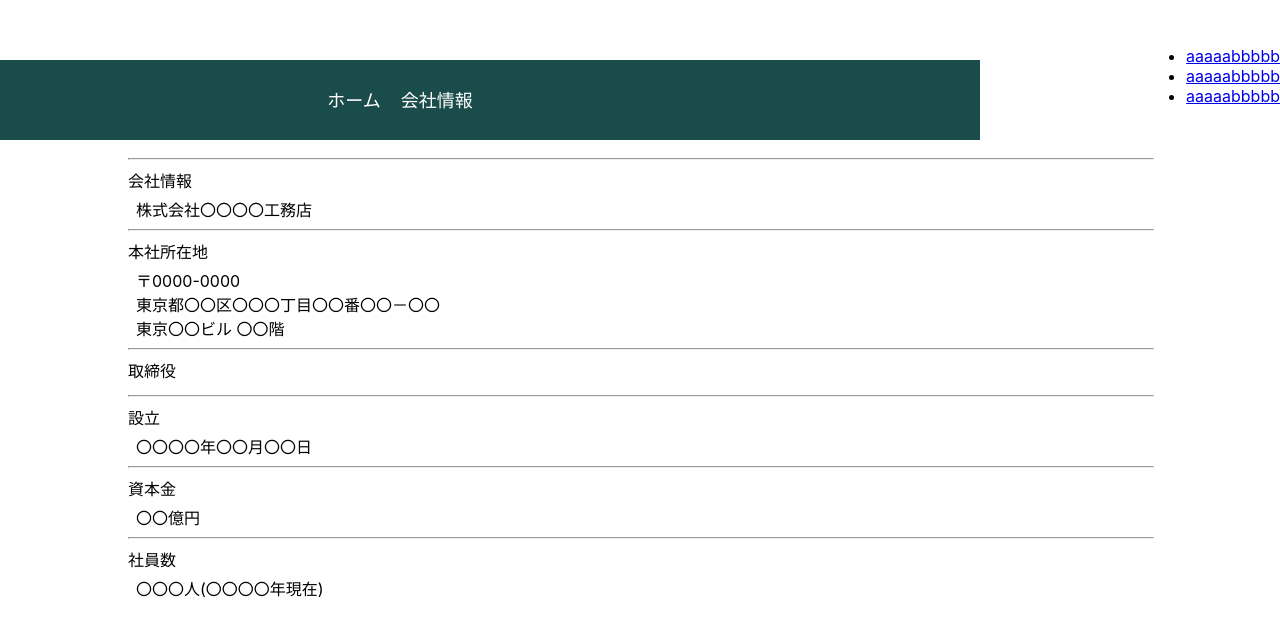
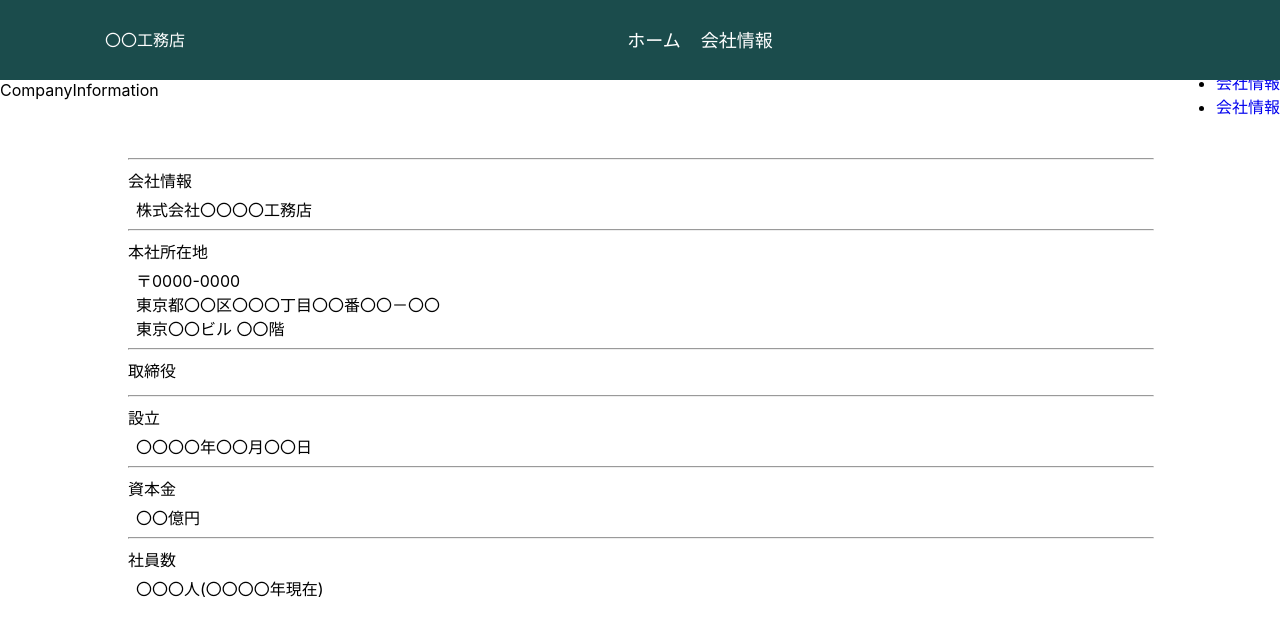
Before and after one commit to madanamaehanai/mysite, a React (Create React App) app: page /mysite/companyinformation in a window 1280 px wide. Shown: the top 636 px of the page. Built offline with nearby package versions, Linux system fonts and the light colour scheme.

Commit message:
ハンバーガーメニュー実装テスト

```diff
--- a/src/components/Topbar/Topbar/Topbar.jsx
+++ b/src/components/Topbar/Topbar/Topbar.jsx
@@ -8,15 +8,19 @@ export default function Topbar() {
     const mobileMenu = new MobileMenu();
     mobileMenu.DOM.container = document.querySelector("#topbarcomponent");
     const toggleHandler = () => mobileMenu._toggle();
-    mobileMenu.DOM.container.addEventListener("click", toggleHandler);
+    const eventType = mobileMenu._getEventType();
+    mobileMenu.DOM.container.addEventListener(eventType, toggleHandler);
+    // return () => {
+    //   mobileMenu.DOM.container.removeEventListener("click", toggleHandler);
+    // };
     return () => {
-      mobileMenu.DOM.container.removeEventListener("click", toggleHandler);
+      mobileMenu.DOM.container.removeEventListener(eventType, toggleHandler);
     };
   }, []);
 
   return (
     <div className="topbar">
-      <div id="topbarcomponent" className="menu-open">
+      <div id="topbarcomponent" className="">
         <div className="TopBarComponent">
           <div className="topbarlogo">
             <p>〇〇工務店</p>
@@ -53,22 +57,29 @@ export default function Topbar() {
       <div className="mobile-menu-container">
         <ul className="mobile-menu__main">
           <li className="mobile-menu__item">
-            <a href="#">
-              <span className="main-title">aaaaa</span>
-              <span className="sub-title">bbbbb</span>
-            </a>
+            <Link
+              to="/mysite/"
+              className="topbarLink"
+              style={{ textDecoration: "none" }}
+            >
+              ホーム
+            </Link>
           </li>
           <li className="mobile-menu__item">
-            <a href="#">
-              <span className="main-title">aaaaa</span>
-              <span className="sub-title">bbbbb</span>
-            </a>
+            <Link
+              to="/mysite/companyinformation"
+              style={{ textDecoration: "none" }}
+            >
+              会社情報
+            </Link>
           </li>
           <li className="mobile-menu__item">
-            <a href="#">
-              <span className="main-title">aaaaa</span>
-              <span className="sub-title">bbbbb</span>
-            </a>
+            <Link
+              to="/mysite/companyinformation"
+              style={{ textDecoration: "none" }}
+            >
+              会社情報
+            </Link>
           </li>
         </ul>
       </div>
--- a/src/scripts/libs/mobile-menu.js
+++ b/src/scripts/libs/mobile-menu.js
@@ -8,13 +8,21 @@ constructor() {
     // this._addEvent();
     this.DOM.btn.addEventListener('click', this._toggle.bind(this));
 }
-// _getEventType() {
-//     const isTouchCapable = "ontouchstart" in window;
-//     return isTouchCapable ? "touchstart" : "click";
-// }
+_getEventType() {
+    const isTouchCapable = "ontouchstart" in window;
+    return isTouchCapable ? "touchstart" : "click";
+}
 _toggle() {
     this.DOM.container.classList.toggle("menu-open");
 }
+
+_addEvent() {
+    this.DOM.btn.addEventListener(this.eventType, this._toggle.bind(this));
+  }
+
+  _removeEvent() {
+    this.DOM.btn.removeEventListener(this.eventType, this._toggle.bind(this));
+  }
 // _addEvent() {
 // this.DOM.btn.addEventListener(this.eventType, this._toggle.bind(this));
 // this.DOM.cover.addEventListener(this.eventType, this._toggle.bind(this));
```
